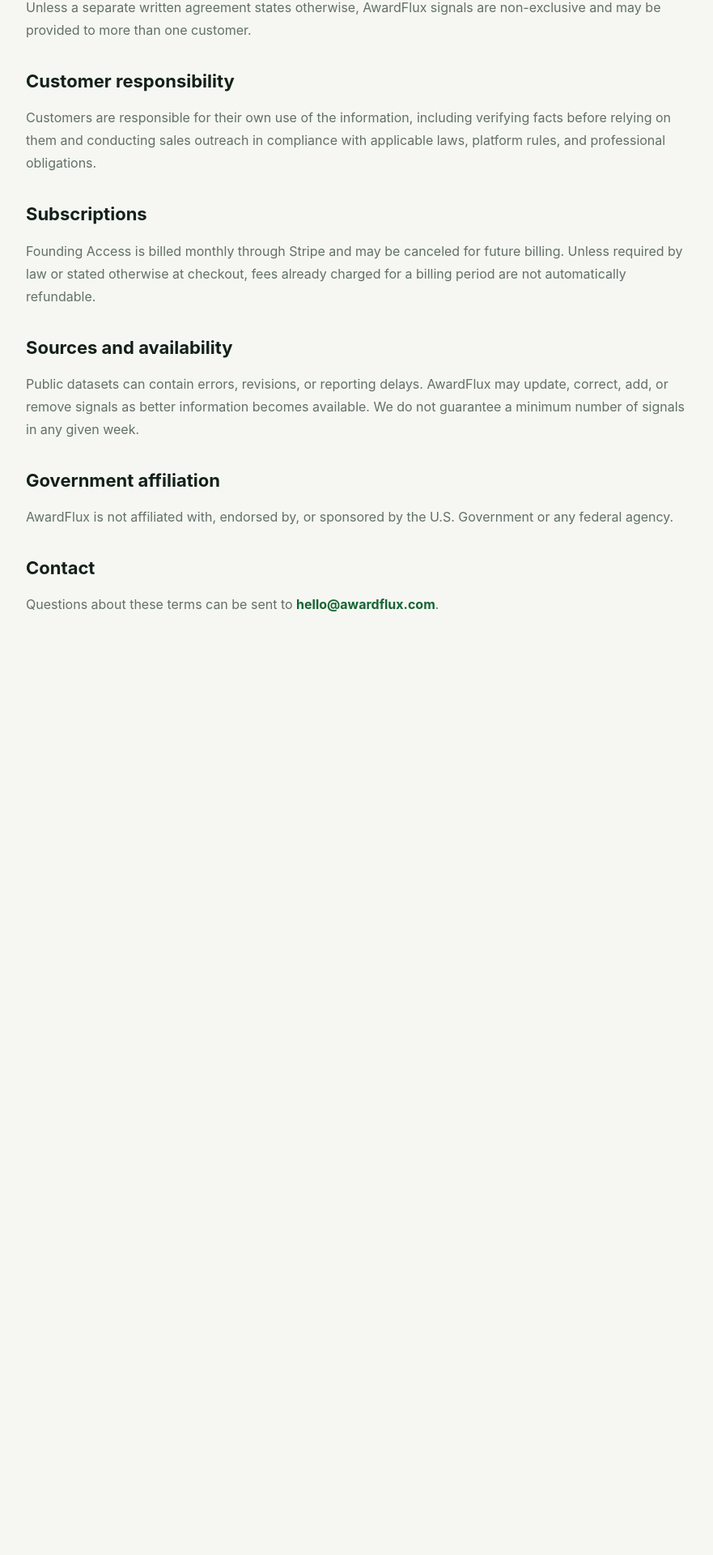
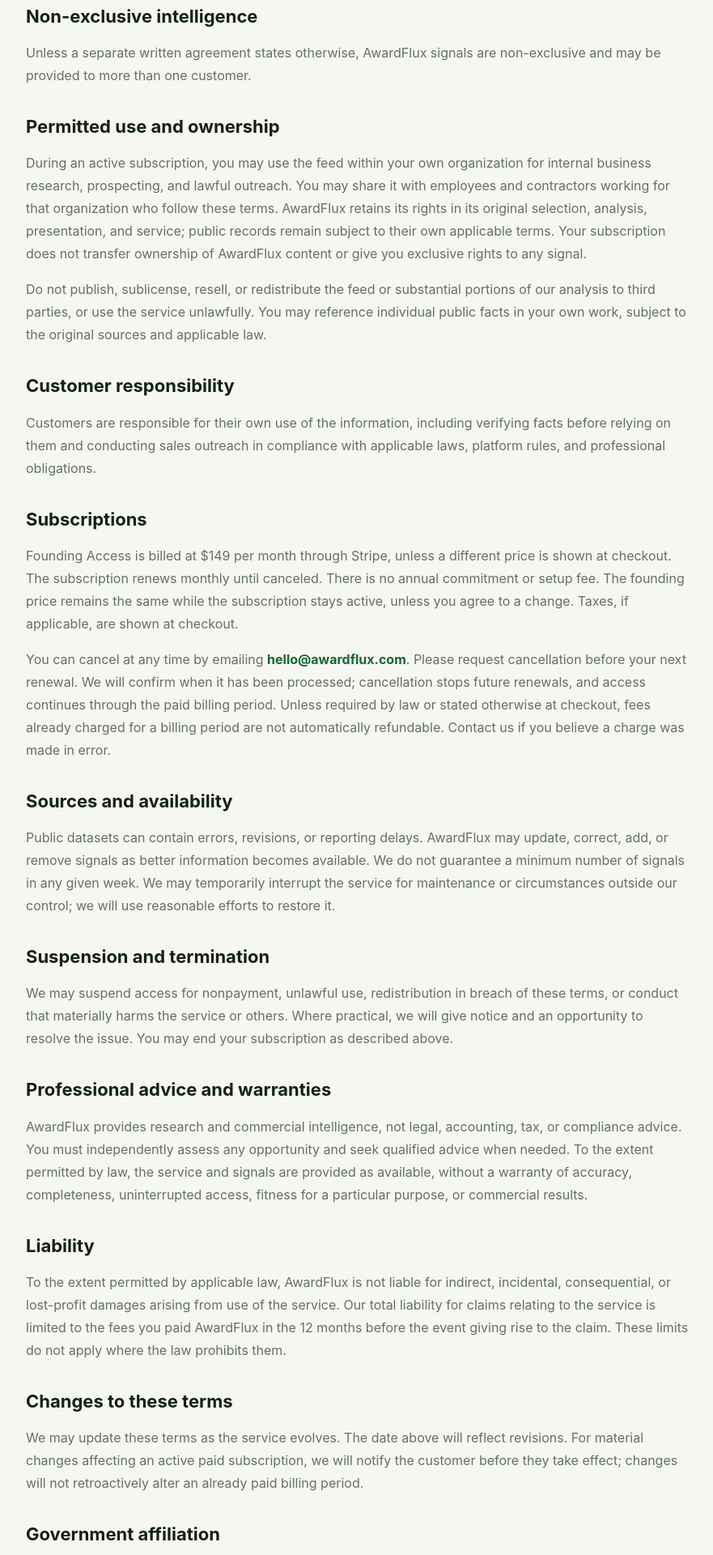
Before and after one commit to dgimenez6/awardflux, a Next.js app: page /terms in a window 1280 px wide. Shown: the part 732-2652 px from the top of the page at 81% size, without its empty margins (198-1079 px from the left). Before the commit the page ends 1598 px from the top, so only its background shows below. Built offline with nearby package versions, Linux system fonts and the light colour scheme.

Commit message:
Clarify subscription, usage, and liability terms

```diff
--- a/app/terms/page.tsx
+++ b/app/terms/page.tsx
@@ -17,6 +17,9 @@
           AwardFlux provides commercial intelligence derived from public award
           records, official sources, and our own screening and analysis. Signals
           are intended to help business users prioritize research and outreach.
+          By purchasing a subscription, you agree to these terms on behalf of
+          yourself or the organization you represent, and confirm you have
+          authority to do so.
         </p>
 
         <h2>No guarantee of need or sale</h2>
@@ -34,6 +37,24 @@
           customer.
         </p>
 
+        <h2>Permitted use and ownership</h2>
+        <p>
+          During an active subscription, you may use the feed within your own
+          organization for internal business research, prospecting, and lawful
+          outreach. You may share it with employees and contractors working for
+          that organization who follow these terms. AwardFlux retains its rights
+          in its original selection, analysis, presentation, and service; public
+          records remain subject to their own applicable terms. Your subscription
+          does not transfer ownership of AwardFlux content or give you exclusive
+          rights to any signal.
+        </p>
+        <p>
+          Do not publish, sublicense, resell, or redistribute the feed or
+          substantial portions of our analysis to third parties, or use the
+          service unlawfully. You may reference individual public facts in your
+          own work, subject to the original sources and applicable law.
+        </p>
+
         <h2>Customer responsibility</h2>
         <p>
           Customers are responsible for their own use of the information,
@@ -44,10 +65,22 @@
 
         <h2>Subscriptions</h2>
         <p>
-          Founding Access is billed monthly through Stripe and may be canceled
-          for future billing. Unless required by law or stated otherwise at
-          checkout, fees already charged for a billing period are not
-          automatically refundable.
+          Founding Access is billed at $149 per month through Stripe, unless a
+          different price is shown at checkout. The subscription renews monthly
+          until canceled. There is no annual commitment or setup fee. The
+          founding price remains the same while the subscription stays active,
+          unless you agree to a change. Taxes, if applicable, are shown at
+          checkout.
+        </p>
+        <p>
+          You can cancel at any time by emailing
+          {" "}<a href="mailto:hello@awardflux.com">hello@awardflux.com</a>.
+          Please request cancellation before your next renewal. We will confirm
+          when it has been processed; cancellation stops future renewals, and
+          access continues through the paid billing period. Unless required by
+          law or stated otherwise at checkout, fees already charged for a
+          billing period are not automatically refundable. Contact us if you
+          believe a charge was made in error.
         </p>
 
         <h2>Sources and availability</h2>
@@ -55,7 +88,45 @@
           Public datasets can contain errors, revisions, or reporting delays.
           AwardFlux may update, correct, add, or remove signals as better
           information becomes available. We do not guarantee a minimum number of
-          signals in any given week.
+          signals in any given week. We may temporarily interrupt the service
+          for maintenance or circumstances outside our control; we will use
+          reasonable efforts to restore it.
+        </p>
+
+        <h2>Suspension and termination</h2>
+        <p>
+          We may suspend access for nonpayment, unlawful use, redistribution in
+          breach of these terms, or conduct that materially harms the service or
+          others. Where practical, we will give notice and an opportunity to
+          resolve the issue. You may end your subscription as described above.
+        </p>
+
+        <h2>Professional advice and warranties</h2>
+        <p>
+          AwardFlux provides research and commercial intelligence, not legal,
+          accounting, tax, or compliance advice. You must independently assess
+          any opportunity and seek qualified advice when needed. To the extent
+          permitted by law, the service and signals are provided as available,
+          without a warranty of accuracy, completeness, uninterrupted access,
+          fitness for a particular purpose, or commercial results.
+        </p>
+
+        <h2>Liability</h2>
+        <p>
+          To the extent permitted by applicable law, AwardFlux is not liable
+          for indirect, incidental, consequential, or lost-profit damages
+          arising from use of the service. Our total liability for claims
+          relating to the service is limited to the fees you paid AwardFlux in
+          the 12 months before the event giving rise to the claim. These limits
+          do not apply where the law prohibits them.
+        </p>
+
+        <h2>Changes to these terms</h2>
+        <p>
+          We may update these terms as the service evolves. The date above will
+          reflect revisions. For material changes affecting an active paid
+          subscription, we will notify the customer before they take effect;
+          changes will not retroactively alter an already paid billing period.
         </p>
 
         <h2>Government affiliation</h2>
```
